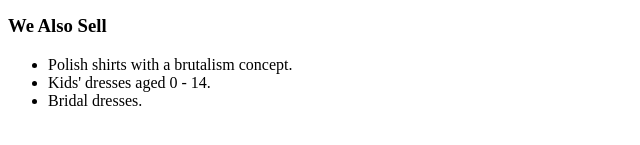
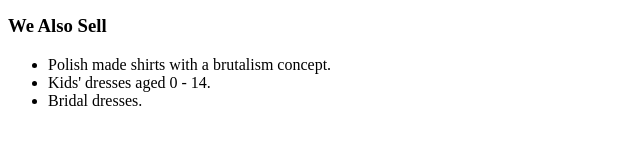
Before and after one commit to ARAJAMOMO5/MyWebsite, a plain HTML site: page index.html in a window 1280 px wide. Shown: the part 351-496 px from the top of the page, 0-640 px from the left. Drawn offline with Linux system fonts and the light colour scheme.

Commit message:
Update index.html

```diff
--- a/index.html
+++ b/index.html
@@ -20,7 +20,7 @@ I am obsessed with psychology and how human brain functions helping to unlocking
 <section>
             <h3>We Also Sell</h3>
             <ul>
-                <li>Polish shirts with a brutalism concept.</li>
+                <li>Polish made shirts with a brutalism concept.</li>
                 <li>Kids' dresses aged 0 - 14.</li>
                 <li>Bridal dresses.</li>
             </ul>
```
